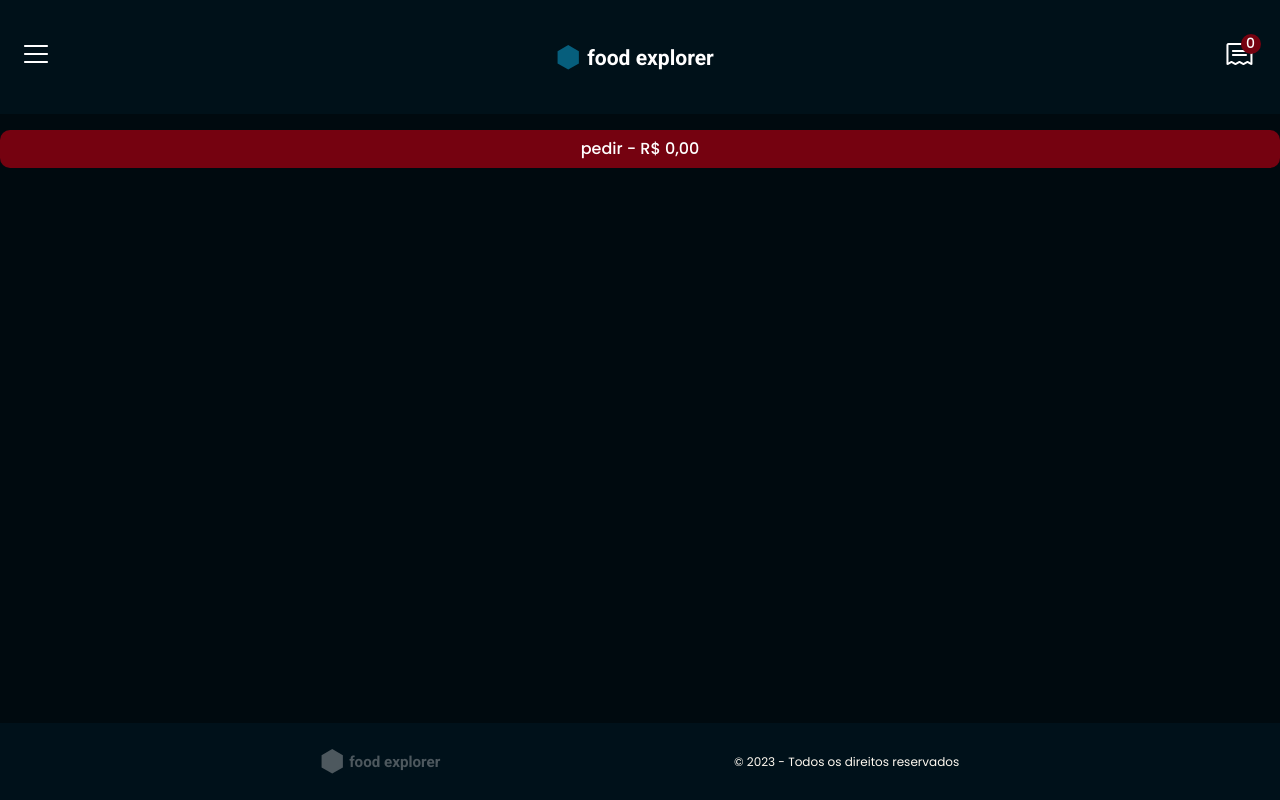
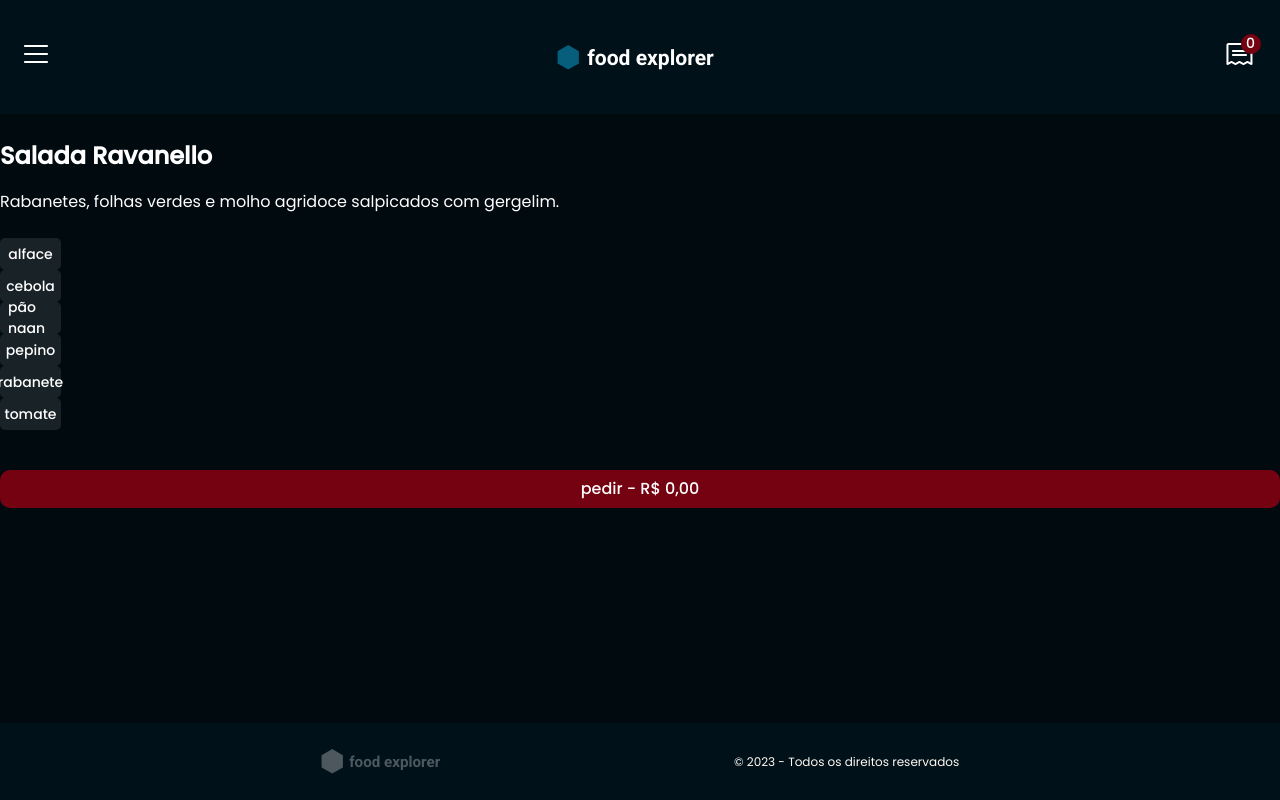
Before and after one commit to GuiDattein/Foodexplorer-frontend, a React (Vite) app: page / in a window 1280 px wide. Built offline with nearby package versions, Linux system fonts and the light colour scheme.

Commit message:
created component section and tags

```diff
--- a/package.json
+++ b/package.json
@@ -12,6 +12,7 @@
   "dependencies": {
     "react": "^18.2.0",
     "react-dom": "^18.2.0",
+    "react-icons": "^4.9.0",
     "styled-components": "^6.0.0-rc.3"
   },
   "devDependencies": {
--- /dev/null
+++ b/src/components/Section/index.jsx
@@ -0,0 +1,10 @@
+import { Container } from './styles';
+
+export function Section({title, children}) {
+    return(
+        <Container>
+            <h2>{title}</h2>
+            {children}
+        </Container>
+    );
+}
--- /dev/null
+++ b/src/components/Section/styles.js
@@ -0,0 +1,9 @@
+import styled from 'styled-components';
+
+export const Container = styled.section`
+    margin: 2.4rem 0;
+
+    > h2{
+        margin-bottom: 1.6rem;
+    }
+`;
--- /dev/null
+++ b/src/components/Tags/index.jsx
@@ -0,0 +1,9 @@
+import { Container } from './styles';
+
+export function Tags({title}){
+    return(
+        <Container>
+            {title}
+        </Container>
+    );
+}
--- /dev/null
+++ b/src/components/Tags/styles.js
@@ -0,0 +1,20 @@
+import styled from 'styled-components';
+
+export const Container = styled.span`
+    width: 61px;
+    height: 32px;
+    padding: 4px 8px;
+    margin-right: 2.4rem;
+
+    display: flex;
+    align-items: center;
+    justify-content: center;
+
+    background-color: ${({theme}) => theme.COLORS.DARK_1000};
+    border-radius: 5px;
+
+    font-family: 'Poppins', sans-serif;
+    font-size: 1.4rem;
+    font-weight: 500;
+    color: ${({theme}) => theme.COLORS.LIGHT_100};
+`;
--- a/src/pages/Prato/index.jsx
+++ b/src/pages/Prato/index.jsx
@@ -1,15 +1,35 @@
-import { Container } from './styles';
+import { Container, Content } from './styles';
 
 import { Header } from '../../components/Header';
+import { Section } from '../../components/Section';
 import { Button } from '../../components/Button';
 import { Footer } from '../../components/Footer';
+import { Tags } from '../../components/Tags';
 
 export function Prato() {
 
   return(
     <Container>
       <Header />
-      <Button title="pedir - R$ 0,00 " /*loading*/ />
+
+      <Content>
+        <Section title="Salada Ravanello">
+          <p>
+            Rabanetes, folhas verdes e molho agridoce salpicados com gergelim.
+          </p>
+        </Section>
+
+        <Section title="">
+          <Tags title="alface" />
+          <Tags title="cebola" />
+          <Tags title="pão naan" />
+          <Tags title="pepino" />
+          <Tags title="rabanete" />
+          <Tags title="tomate" />
+        </Section>
+
+        <Button title="pedir - R$ 0,00 " /*loading*/ />
+      </Content>
 
       <Footer />
     </Container>
--- a/src/pages/Prato/styles.js
+++ b/src/pages/Prato/styles.js
@@ -11,3 +11,9 @@ export const Container = styled.div`
     "content"
     "footer";
 `;
+
+export const Content = styled.div`
+
+
+
+`;
```
Also changed, not shown: 1 other file (tests, documents, lock files or other folders).
